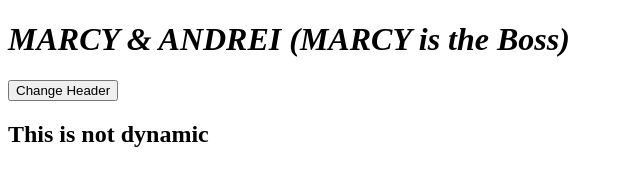
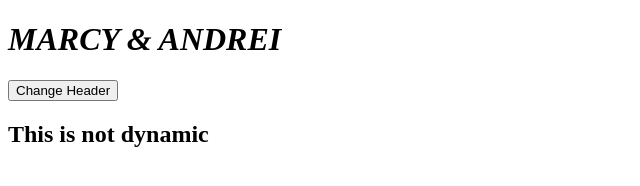
Before and after one commit to OuTaThIsWoRlD3000/background-generator, a plain HTML site: page index.html in a window 1280 px wide. Shown: the whole page, without its empty margins (0-640 px from the left). Drawn offline with Linux system fonts and the light colour scheme.

Commit message:
thats a little offensive marcy!

```diff
--- a/index.html
+++ b/index.html
@@ -8,7 +8,7 @@
 </head>
 <body>
     <!-- Header element -->
-    <h1 id="dynamicHeader"> MARCY & ANDREI (MARCY is the Boss)</h1>
+    <h1 id="dynamicHeader"> MARCY & ANDREI</h1>
 
     <!-- Button to change the content -->
     <button id="changeHeaderButton">Change Header</button>
```
